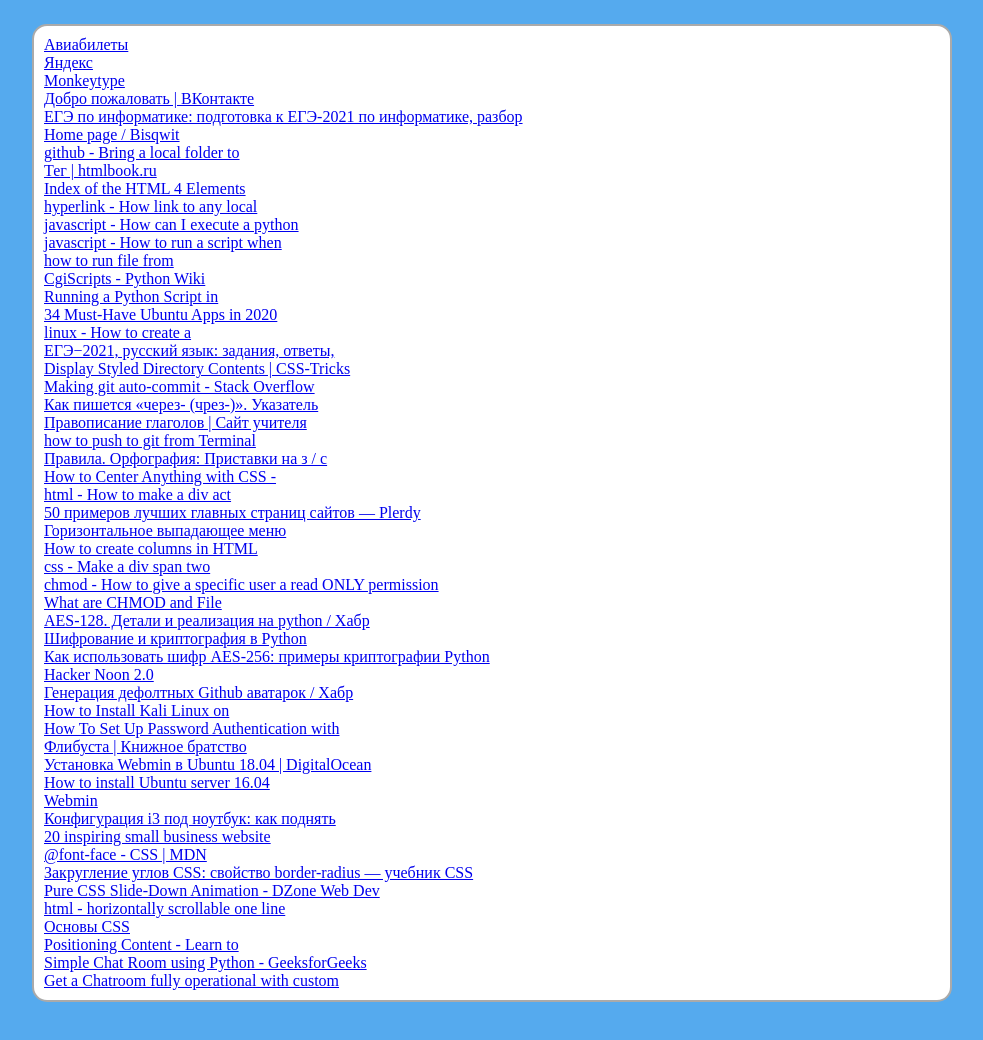
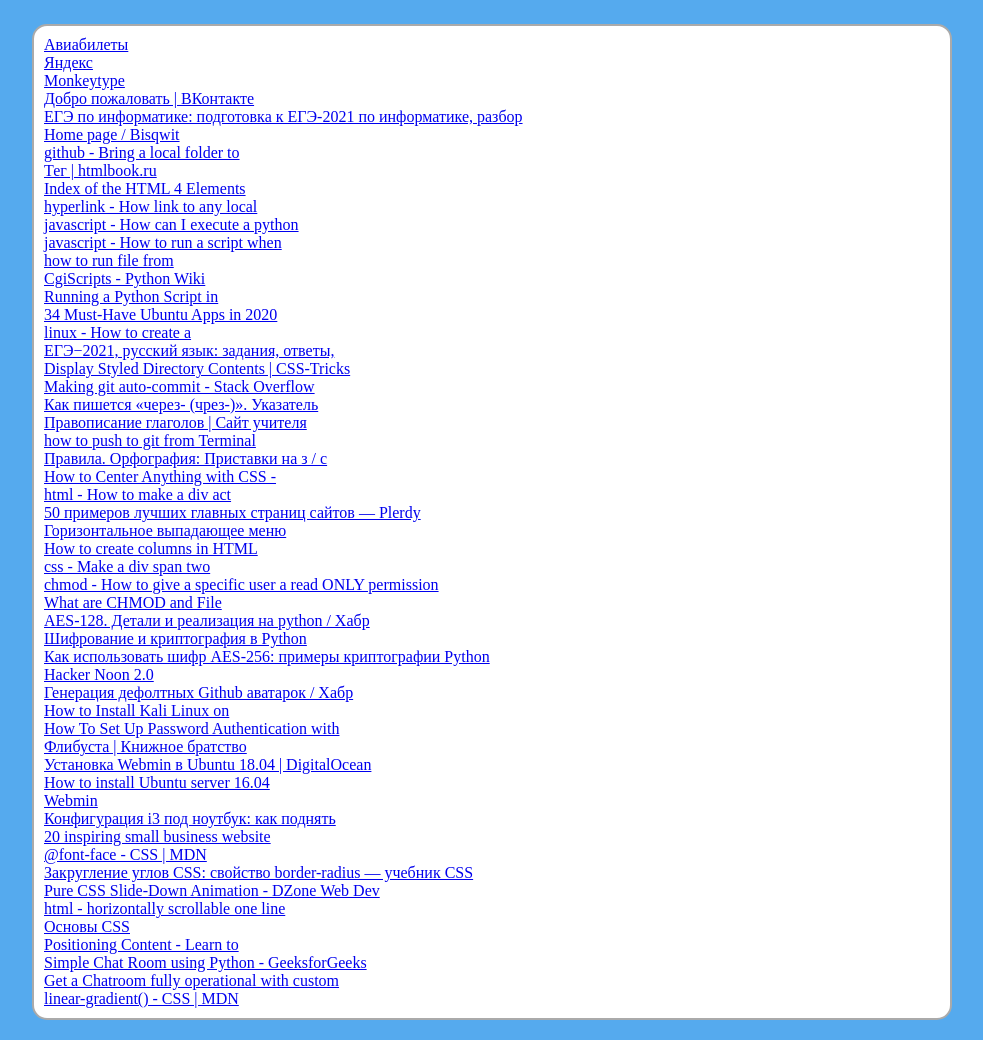
Before and after one commit to timaracov/chwy.github.io, a plain HTML site: page pages/links.html in a window 1280 px wide. Shown: the part 44-1084 px from the top of the page, without its empty margins (148-1131 px from the left). Drawn offline with Linux system fonts and the light colour scheme.

Commit message:
Auto Summary

```diff
--- a/pages/links.html
+++ b/pages/links.html
@@ -125,6 +125,8 @@
 > Simple Chat Room using Python - GeeksforGeeks  </a> </p>
 			<p> <a href= https://gist.github.com/Franck1333/3b7b06611118a4555d58ade78377cda3
 > Get a Chatroom fully operational with custom </a> </p>
+			<p> <a href= https://developer.mozilla.org/ru/docs/Web/CSS/linear-gradient()
+> linear-gradient() - CSS | MDN  </a> </p>
 
 </div>
 	</section>
```
